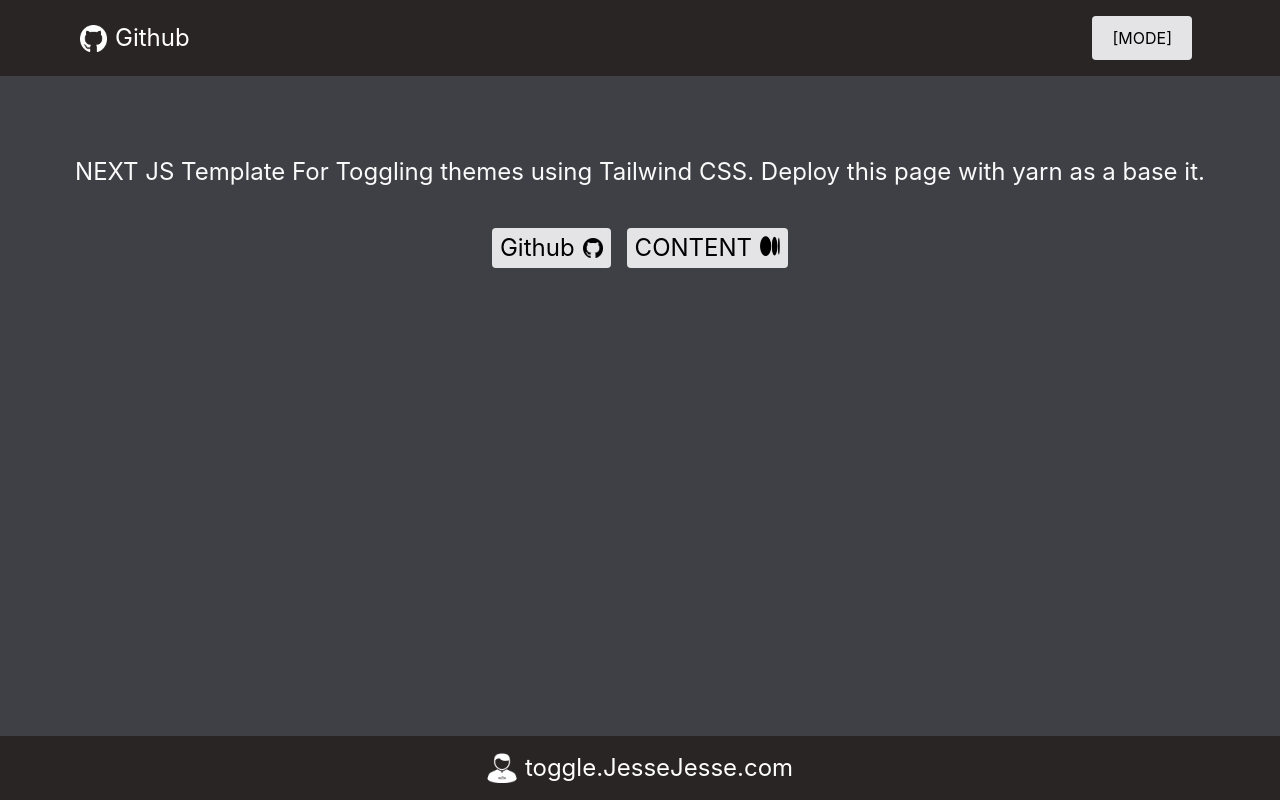
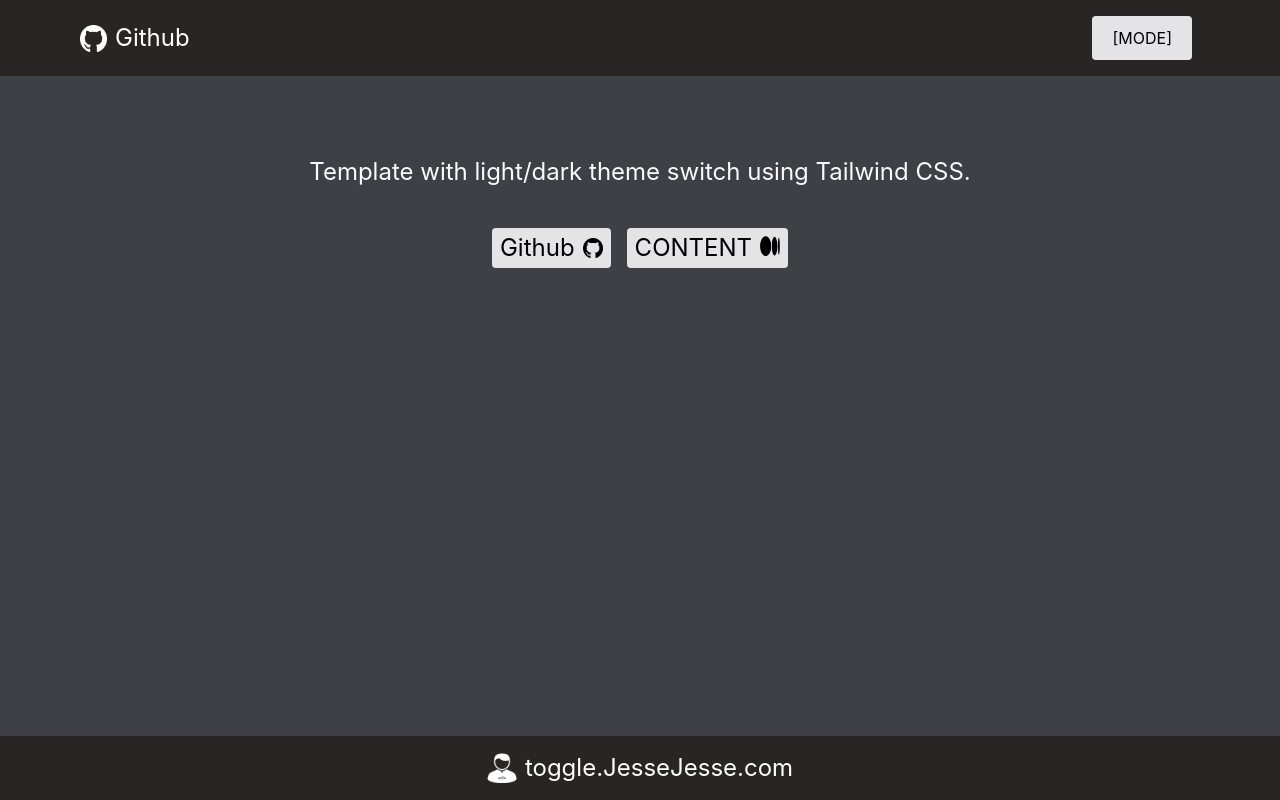
Before and after one commit to sudo-self/light-dark, a Next.js app: page / in a window 1280 px wide. Built offline with nearby package versions, Linux system fonts and the light colour scheme.

Commit message:
Update index.tsx

```diff
--- a/src/pages/index.tsx
+++ b/src/pages/index.tsx
@@ -14,8 +14,8 @@ const Home: NextPage = () => {
 
       <main className="flex flex-col justify-center items-center">
         <h1 className="text-2xl">
-          NEXT JS Template For Toggling themes using Tailwind CSS. Deploy this page with yarn as a base
-          it.
+          Template with light/dark theme switch using Tailwind CSS.
+
         </h1>
         <div className="sm:flex">
           <h1 className="text-2xl mt-10">
```
